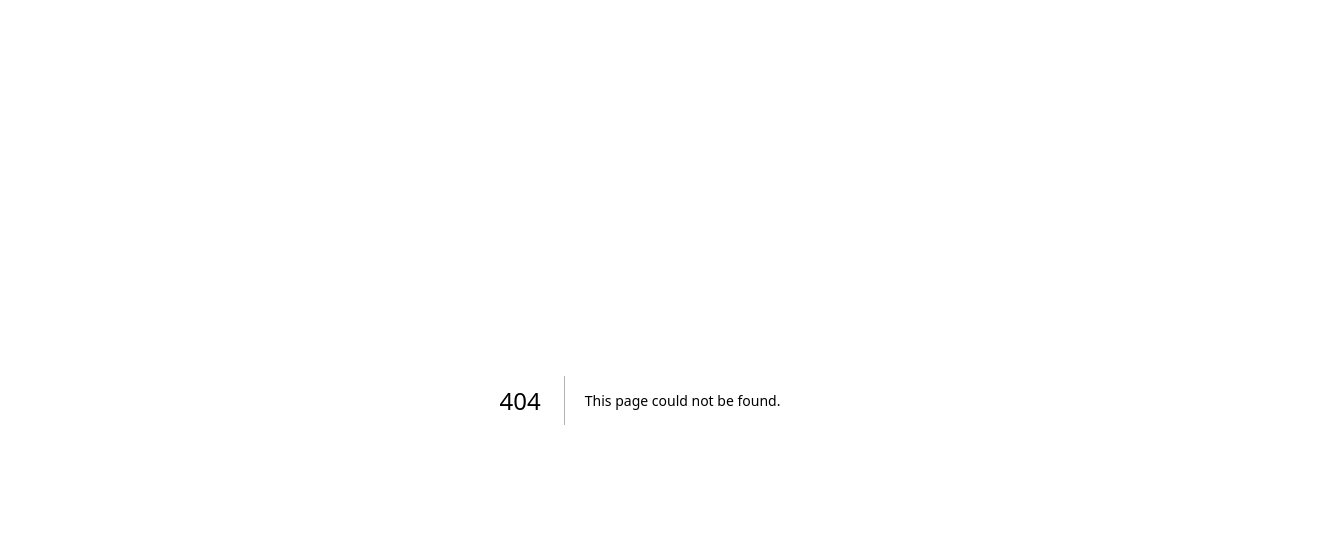
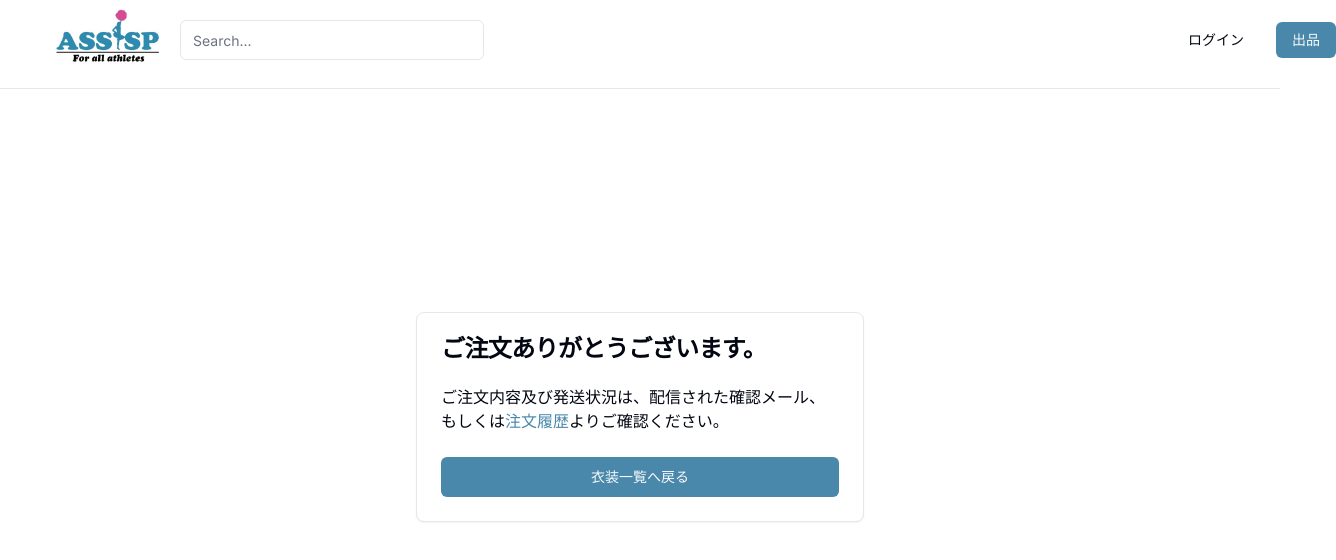
Before and after one commit to zawazawa84/assispo, a Next.js app: page /costume/detail/1/order/1/complete in a window 1280 px wide. Before the commit this address had no page. Shown: the top 560 px of the page, 1336 px wide, since content can reach past the window. Built offline with nearby package versions, Linux system fonts and the light colour scheme.

Commit message:
決済完了画面の実装

```diff
--- /dev/null
+++ b/src/app/costume/detail/[costumeId]/order/[orderId]/complete/page.tsx
@@ -0,0 +1,5 @@
+import { CostumeComplete } from '@/features/costume/pages/CostumeComplete';
+
+export default function CompletePage() {
+  return <CostumeComplete />;
+}
--- /dev/null
+++ b/src/features/costume/pages/CostumeComplete.tsx
@@ -0,0 +1,51 @@
+'use client';
+
+import { useRouter } from 'next/navigation';
+import { Button } from '@/components/ui/button';
+import {
+  Card,
+  CardContent,
+  CardFooter,
+  CardHeader,
+  CardTitle,
+} from '@/components/ui/card';
+import { pagesPath } from '@/gen/$path';
+import Link from 'next/link';
+import { Header } from '@/components/Layout/Header';
+import { Separator } from '@/components/ui/separator';
+
+export const CostumeComplete = () => {
+  const router = useRouter();
+  return (
+    <>
+      <header className="bg-white">
+        <Header />
+        <Separator className="my-2" />
+      </header>
+      <div className="flex items-center justify-center h-screen pb-40">
+        <Card className="w-100">
+          <CardHeader>
+            <CardTitle>ご注文ありがとうございます。</CardTitle>
+          </CardHeader>
+          <CardContent className="space-y-4">
+            <p>
+              ご注文内容及び発送状況は、配信された確認メール、もしくは
+              <Link href={''}>
+                <span className="text-[#4988aa]">注文履歴</span>
+              </Link>
+              よりご確認ください。
+            </p>
+          </CardContent>
+          <CardFooter className="grid gap-2 space-y-1">
+            <Button
+              className="bg-[#4988aa]"
+              onClick={() => router.push(pagesPath.costume.$url().path)}
+            >
+              衣装一覧へ戻る
+            </Button>
+          </CardFooter>
+        </Card>
+      </div>
+    </>
+  );
+};
--- a/src/features/costume/pages/CostumeOrder.tsx
+++ b/src/features/costume/pages/CostumeOrder.tsx
@@ -1,9 +1,14 @@
+'use client';
+
 import { Button } from '@/components/ui/button';
 import { OrderTable } from '../components/OrderTable';
-import { Separator } from '@/components/ui/separator';
 import Image from 'next/image';
+import { useRouter } from 'next/navigation';
+import { pagesPath } from '@/gen/$path';
 
 export const CostumeOrder = () => {
+  const router = useRouter();
+
   return (
     <div className="h-screen space-y-8 mt-10 ml-56 mr-56">
       <Image
@@ -17,7 +22,17 @@ export const CostumeOrder = () => {
       <div className="flex space-x-8">
         <OrderTable />
         <div className="flex flex-col w-100 h-80 p-4 ml-4 space-y-8 border rounded-md bg-[#f6f6f6]">
-          <Button className="h-16 bg-[#4988aa]">
+          <Button
+            className="h-16 bg-[#4988aa]"
+            onClick={() =>
+              router.push(
+                pagesPath.costume.detail
+                  ._costumeId('1')
+                  .order._orderId('1')
+                  .complete.$url().path,
+              )
+            }
+          >
             <p className="text-lg">注文を確定する</p>
           </Button>
           <div className="space-y-1">
--- a/src/gen/$path.ts
+++ b/src/gen/$path.ts
@@ -11,6 +11,11 @@ export const pagesPath = {
     "detail": {
       _costumeId: (costumeId: string | number) => ({
         "order": {
+          _orderId: (orderId: string | number) => ({
+            "complete": {
+              $url: (url?: { hash?: string }) => ({ pathname: '/costume/detail/[costumeId]/order/[orderId]/complete' as const, query: { costumeId, orderId }, hash: url?.hash, path: `/costume/detail/${costumeId}/order/${orderId}/complete${buildSuffix(url)}` })
+            }
+          }),
           $url: (url?: { hash?: string }) => ({ pathname: '/costume/detail/[costumeId]/order' as const, query: { costumeId }, hash: url?.hash, path: `/costume/detail/${costumeId}/order${buildSuffix(url)}` })
         },
         $url: (url?: { hash?: string }) => ({ pathname: '/costume/detail/[costumeId]' as const, query: { costumeId }, hash: url?.hash, path: `/costume/detail/${costumeId}${buildSuffix(url)}` })
```
